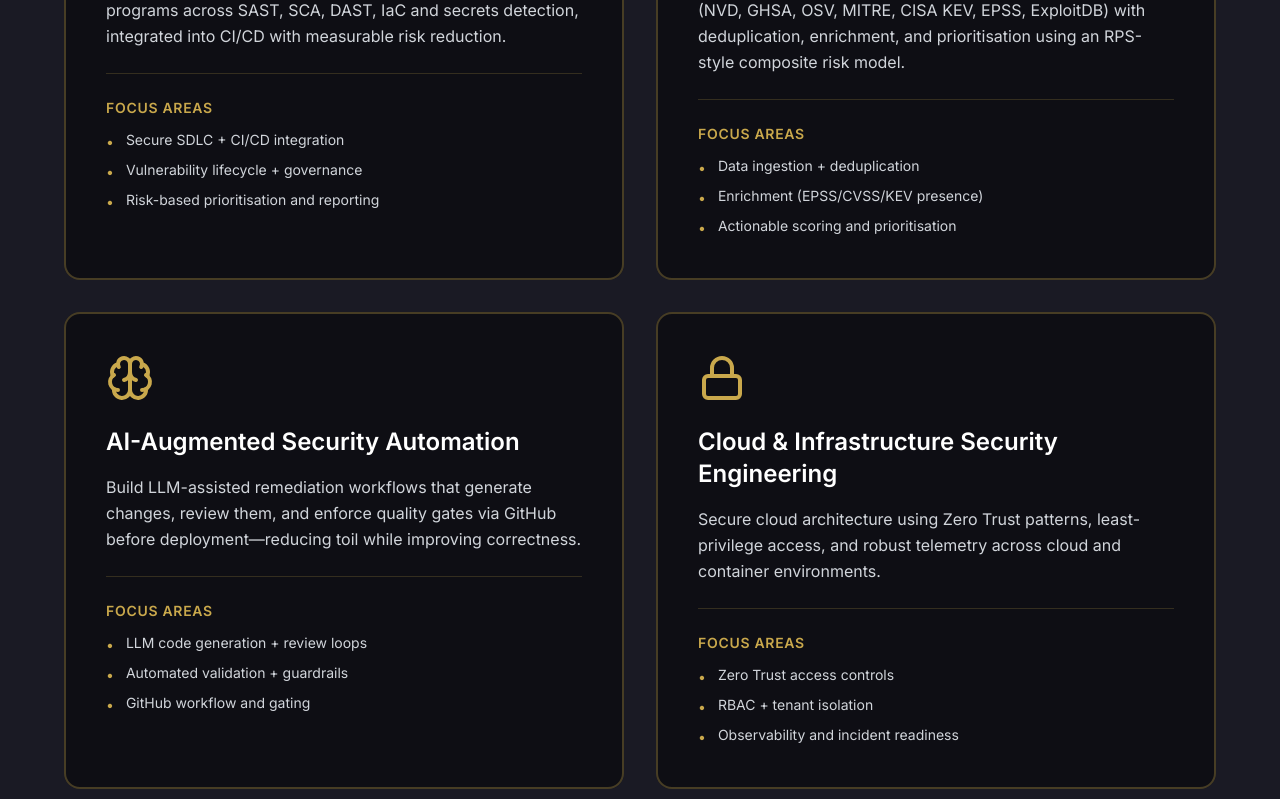
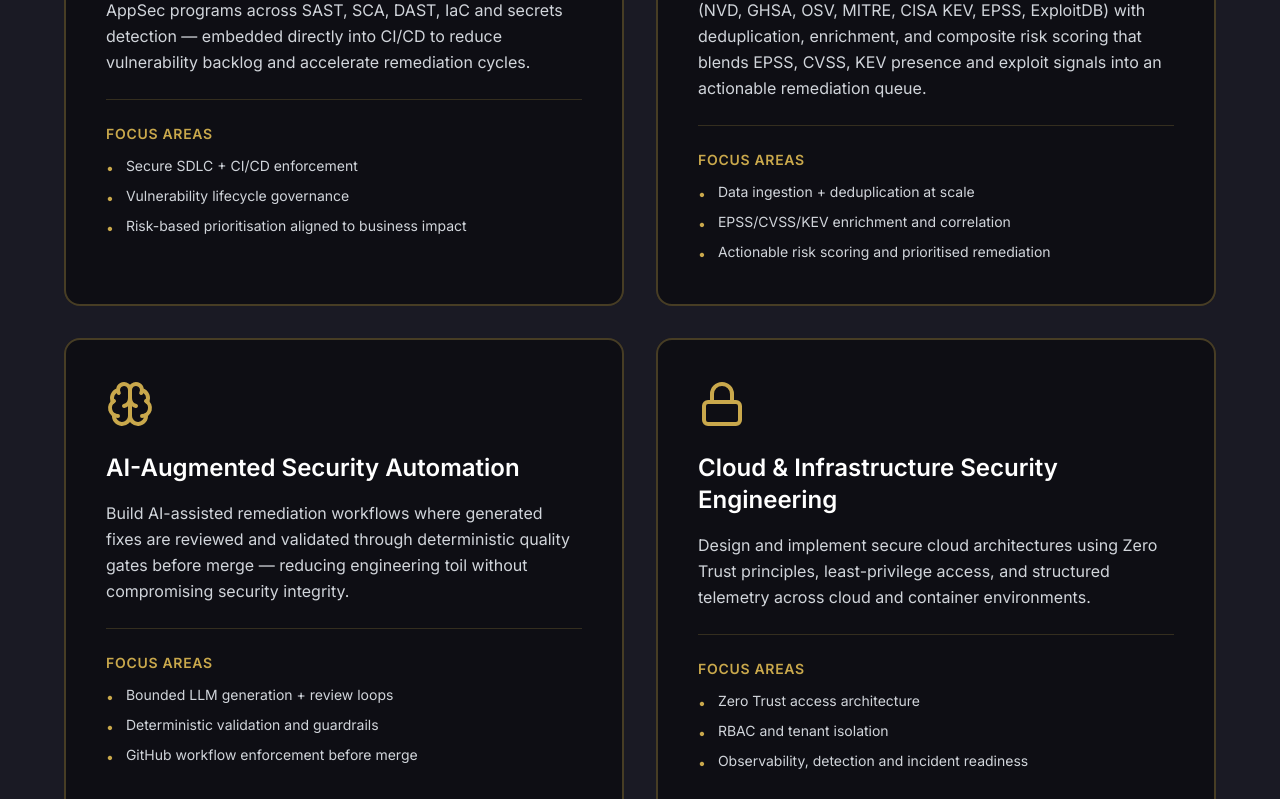
Before and after one commit to quadriconsulting/jq, a React (Vite) app: page / in a window 1280 px wide. Shown: the part 1259-2058 px from the top of the page. Built offline with nearby package versions, Linux system fonts and the light colour scheme.

Commit message:
Refine content: upgrade chat.js, improve capability descriptions, update philosophy statement, add 4th protocol step, refine CTA

```diff
--- a/src/App.tsx
+++ b/src/App.tsx
@@ -115,41 +115,41 @@ const Features = () => {
     {
       icon: <Shield className="w-12 h-12" />,
       title: "Application Security Architecture",
-      description: "Design and implementation of secure SDLC and AppSec programs across SAST, SCA, DAST, IaC and secrets detection, integrated into CI/CD with measurable risk reduction.",
+      description: "Design and operationalisation of secure SDLC and enterprise AppSec programs across SAST, SCA, DAST, IaC and secrets detection — embedded directly into CI/CD to reduce vulnerability backlog and accelerate remediation cycles.",
       focuses: [
-        "Secure SDLC + CI/CD integration",
-        "Vulnerability lifecycle + governance",
-        "Risk-based prioritisation and reporting"
+        "Secure SDLC + CI/CD enforcement",
+        "Vulnerability lifecycle governance",
+        "Risk-based prioritisation aligned to business impact"
       ]
     },
     {
       icon: <Brain className="w-12 h-12" />,
       title: "Vulnerability Intelligence & Risk Scoring",
-      description: "Architect multi-source vulnerability intelligence pipelines (NVD, GHSA, OSV, MITRE, CISA KEV, EPSS, ExploitDB) with deduplication, enrichment, and prioritisation using an RPS-style composite risk model.",
+      description: "Architect multi-source vulnerability intelligence pipelines (NVD, GHSA, OSV, MITRE, CISA KEV, EPSS, ExploitDB) with deduplication, enrichment, and composite risk scoring that blends EPSS, CVSS, KEV presence and exploit signals into an actionable remediation queue.",
       focuses: [
-        "Data ingestion + deduplication",
-        "Enrichment (EPSS/CVSS/KEV presence)",
-        "Actionable scoring and prioritisation"
+        "Data ingestion + deduplication at scale",
+        "EPSS/CVSS/KEV enrichment and correlation",
+        "Actionable risk scoring and prioritised remediation"
       ]
     },
     {
       icon: <Brain className="w-12 h-12" />,
       title: "AI-Augmented Security Automation",
-      description: "Build LLM-assisted remediation workflows that generate changes, review them, and enforce quality gates via GitHub before deployment—reducing toil while improving correctness.",
+      description: "Build AI-assisted remediation workflows where generated fixes are reviewed and validated through deterministic quality gates before merge — reducing engineering toil without compromising security integrity.",
       focuses: [
-        "LLM code generation + review loops",
-        "Automated validation + guardrails",
-        "GitHub workflow and gating"
+        "Bounded LLM generation + review loops",
+        "Deterministic validation and guardrails",
+        "GitHub workflow enforcement before merge"
       ]
     },
     {
       icon: <Lock className="w-12 h-12" />,
       title: "Cloud & Infrastructure Security Engineering",
-      description: "Secure cloud architecture using Zero Trust patterns, least-privilege access, and robust telemetry across cloud and container environments.",
+      description: "Design and implement secure cloud architectures using Zero Trust principles, least-privilege access, and structured telemetry across cloud and container environments.",
       focuses: [
-        "Zero Trust access controls",
-        "RBAC + tenant isolation",
-        "Observability and incident readiness"
+        "Zero Trust access architecture",
+        "RBAC and tenant isolation",
+        "Observability, detection and incident readiness"
       ]
     }
   ]
@@ -257,11 +257,11 @@ const Philosophy = () => {
 
       <div className="relative z-10 max-w-4xl mx-auto text-center">
         <div className="philo-text">
-          <p className="text-2xl md:text-3xl text-gray-400 mb-8 leading-relaxed">
-            Most security programs focus on: <span className="line-through">checkbox compliance</span>
+          <p className="text-3xl md:text-5xl font-serif font-bold text-gray-300 mb-6 leading-tight">
+            Beyond compliance.
           </p>
           <p className="text-3xl md:text-5xl font-serif font-bold text-champagne leading-tight">
-            I focus on: risk-intelligent systems that adapt faster than threats evolve.
+            I build risk-intelligent security systems enforced by architecture.
           </p>
         </div>
       </div>
@@ -277,17 +277,22 @@ const Protocol = () => {
     {
       number: "01",
       title: "Threat Intelligence Mapping",
-      description: "Comprehensive vulnerability landscape analysis using NVD/EPSS/KEV correlation, identifying exploitability patterns and attack surface vectors."
+      description: "Comprehensive vulnerability landscape analysis using NVD, EPSS, KEV and exploit correlation to identify exposure patterns, exploit probability, and attack surface concentration."
     },
     {
       number: "02",
-      title: "AI-Driven Risk Prioritization",
-      description: "Machine learning models synthesize threat data with business context to generate dynamic risk scores and automated remediation workflows."
+      title: "AI-Driven Risk Prioritisation",
+      description: "Composite risk scoring blends threat intelligence with environmental context to generate a remediation queue engineers can trust — reducing noise and focusing on exploit-relevant risk."
     },
     {
       number: "03",
       title: "Secure Architecture Implementation",
-      description: "Deploy Zero Trust frameworks, PKI infrastructure, HSM key management, and continuous SAST/DAST validation across your entire SDLC."
+      description: "Implementation of Zero Trust controls, PKI and key management infrastructure, CI/CD security gates, and continuous SAST/DAST validation across the SDLC."
+    },
+    {
+      number: "04",
+      title: "Verification & Continuous Control",
+      description: "Deterministic enforcement gates, telemetry feedback loops, and measurable remediation SLAs ensure security improvements are provable, repeatable, and sustained."
     }
   ]
 
@@ -362,7 +367,7 @@ const CTA = () => {
           Let's Build Something <span className="text-champagne">Unbreakable</span>
         </h2>
         <p className="text-xl text-gray-400 mb-12 max-w-2xl mx-auto">
-          Whether you need vulnerability intelligence architecture, AI-augmented security workflows, or enterprise-scale secure system design — let's start the conversation.
+          If you need vulnerability intelligence architecture, AI-assisted remediation workflows with deterministic safeguards, or enterprise-scale secure system design — let's start the conversation.
         </p>
         <a
           href="mailto:jeremy@quadri.fit"
```
Also changed, not shown: 1 other file (tests, documents, lock files or other folders).
